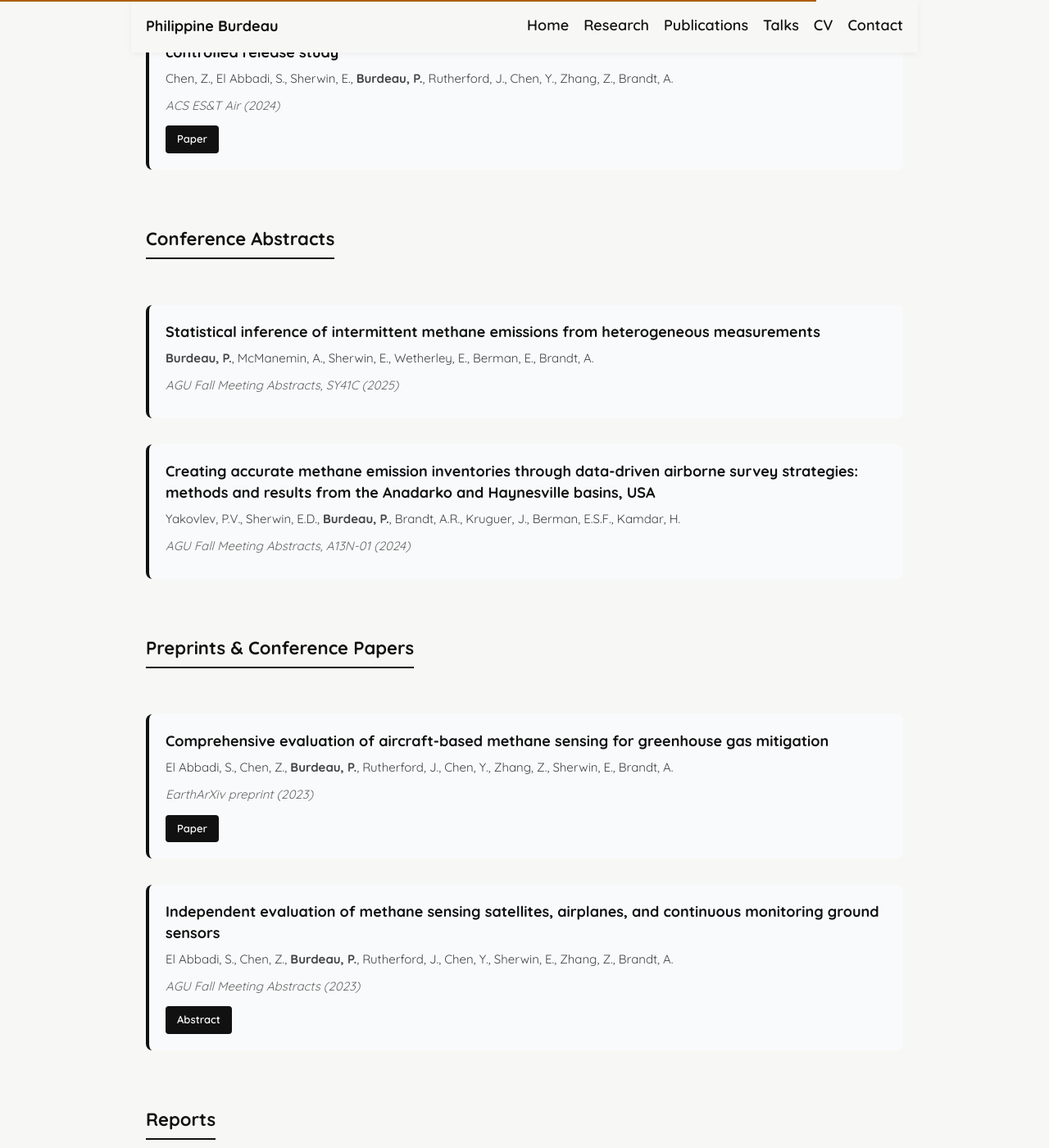
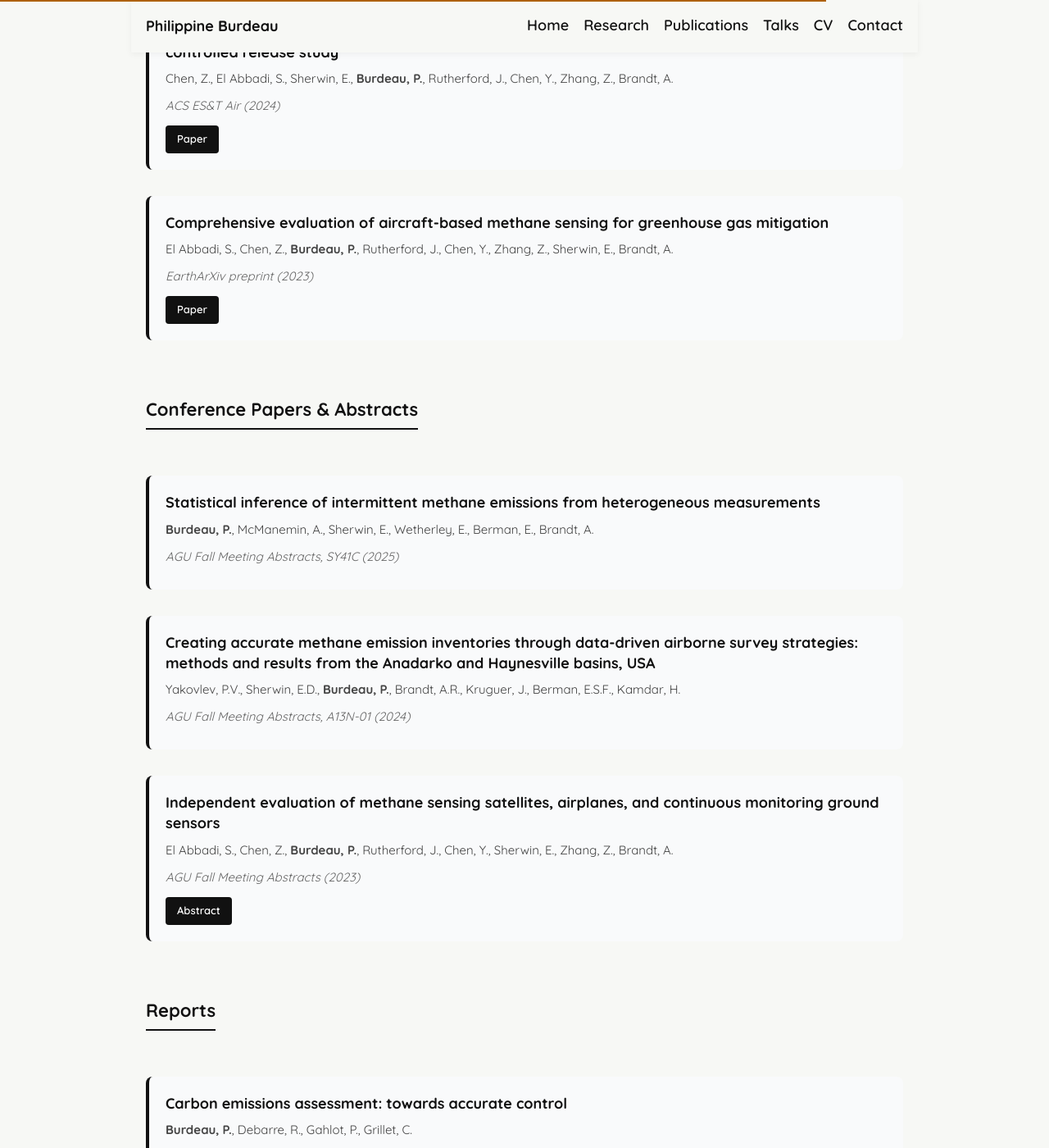
Before and after one commit to pburdeau/pburdeau.github.io, a Jekyll site: the page built from publications.md, in a window 1280 px wide and 1400 px high, scrolled down 1483 px. Shown: the whole window at 82% size. Built offline with Jekyll 4.4.1, drawn with Linux system fonts in a browser that asks for light colours.

Commit message:
Add publication on aircraft-based methane sensing
Added a new publication entry for a comprehensive evaluation of aircraft-based methane sensing, including authors, venue, and links.

```diff
--- a/publications.md
+++ b/publications.md
@@ -245,10 +245,25 @@ permalink: /publications/
             <a href="https://pubs.acs.org/doi/full/10.1021/acsestair.4c00015" class="pub-link" target="_blank" rel="noopener">Paper</a>
         </div>
     </div>
+
+    <div class="publication" data-author-type="coauthor">
+        <div class="pub-title">
+            Comprehensive evaluation of aircraft-based methane sensing for greenhouse gas mitigation
+        </div>
+        <div class="pub-authors">
+            El Abbadi, S., Chen, Z., <strong>Burdeau, P.</strong>, Rutherford, J., Chen, Y., Zhang, Z., Sherwin, E., Brandt, A.
+        </div>
+        <div class="pub-venue">
+            EarthArXiv preprint (2023)
+        </div>
+        <div class="pub-links">
+            <a href="https://www.researchgate.net/profile/Evan-Sherwin/publication/371769847_Comprehensive_evaluation_of_aircraft-based_methane_sensing_for_greenhouse_gas_mitigation/links/64dbff0e66f0e0067d99bd8d/Comprehensive-evaluation-of-aircraft-based-methane-sensing-for-greenhouse-gas-mitigation.pdf" class="pub-link" target="_blank" rel="noopener">Paper</a>
+        </div>
+    </div>
 </div>
 
 <div class="pub-section">
-    <h2>Conference Abstracts</h2>
+    <h2>Conference Papers & Abstracts</h2>
 
     <div class="publication" data-author-type="first">
         <div class="pub-title">
@@ -271,25 +286,6 @@ permalink: /publications/
         </div>
         <div class="pub-venue">
             AGU Fall Meeting Abstracts, A13N-01 (2024)
-        </div>
-    </div>
-</div>
-
-<div class="pub-section">
-    <h2>Preprints & Conference Papers</h2>
-
-    <div class="publication" data-author-type="coauthor">
-        <div class="pub-title">
-            Comprehensive evaluation of aircraft-based methane sensing for greenhouse gas mitigation
-        </div>
-        <div class="pub-authors">
-            El Abbadi, S., Chen, Z., <strong>Burdeau, P.</strong>, Rutherford, J., Chen, Y., Zhang, Z., Sherwin, E., Brandt, A.
-        </div>
-        <div class="pub-venue">
-            EarthArXiv preprint (2023)
-        </div>
-        <div class="pub-links">
-            <a href="https://www.researchgate.net/profile/Evan-Sherwin/publication/371769847_Comprehensive_evaluation_of_aircraft-based_methane_sensing_for_greenhouse_gas_mitigation/links/64dbff0e66f0e0067d99bd8d/Comprehensive-evaluation-of-aircraft-based-methane-sensing-for-greenhouse-gas-mitigation.pdf" class="pub-link" target="_blank" rel="noopener">Paper</a>
         </div>
     </div>
 
```
